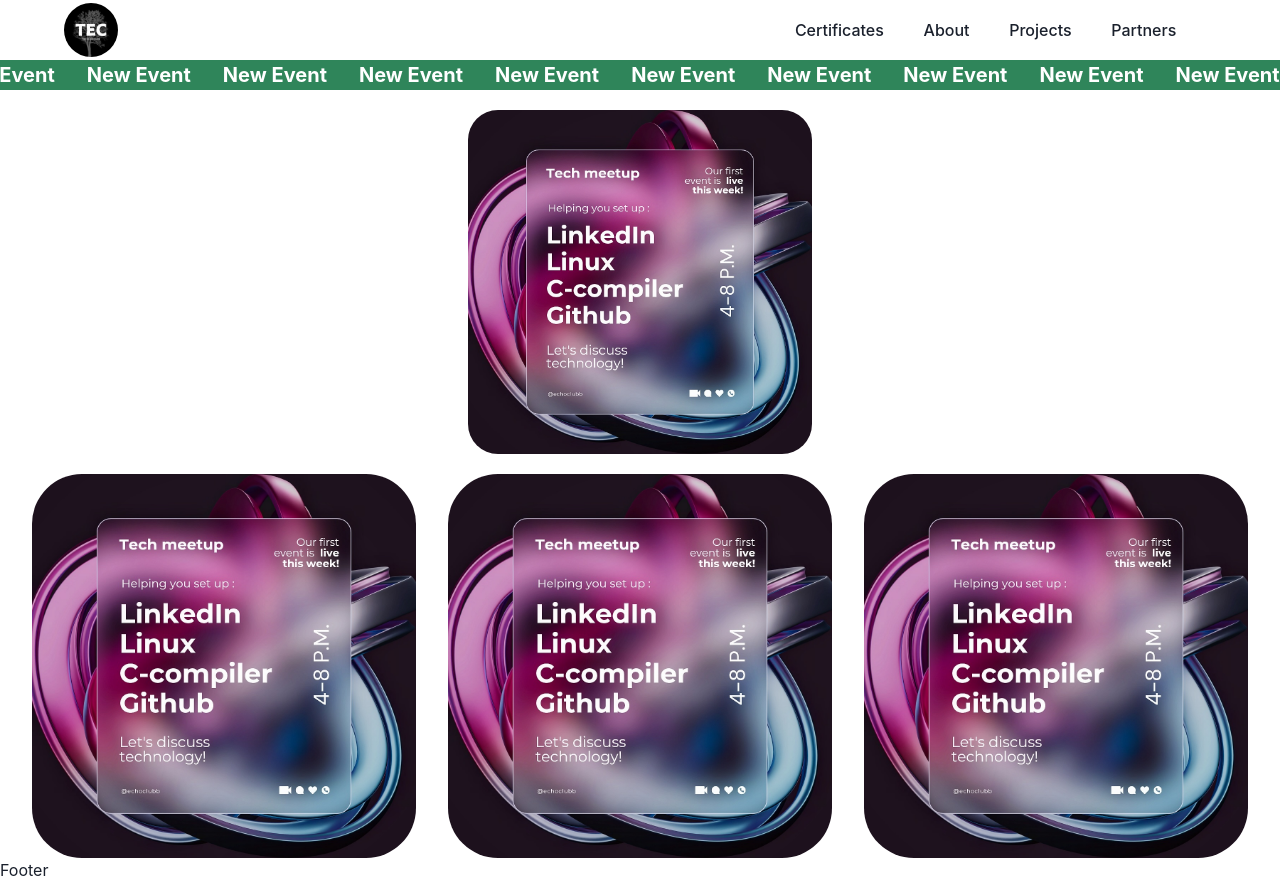
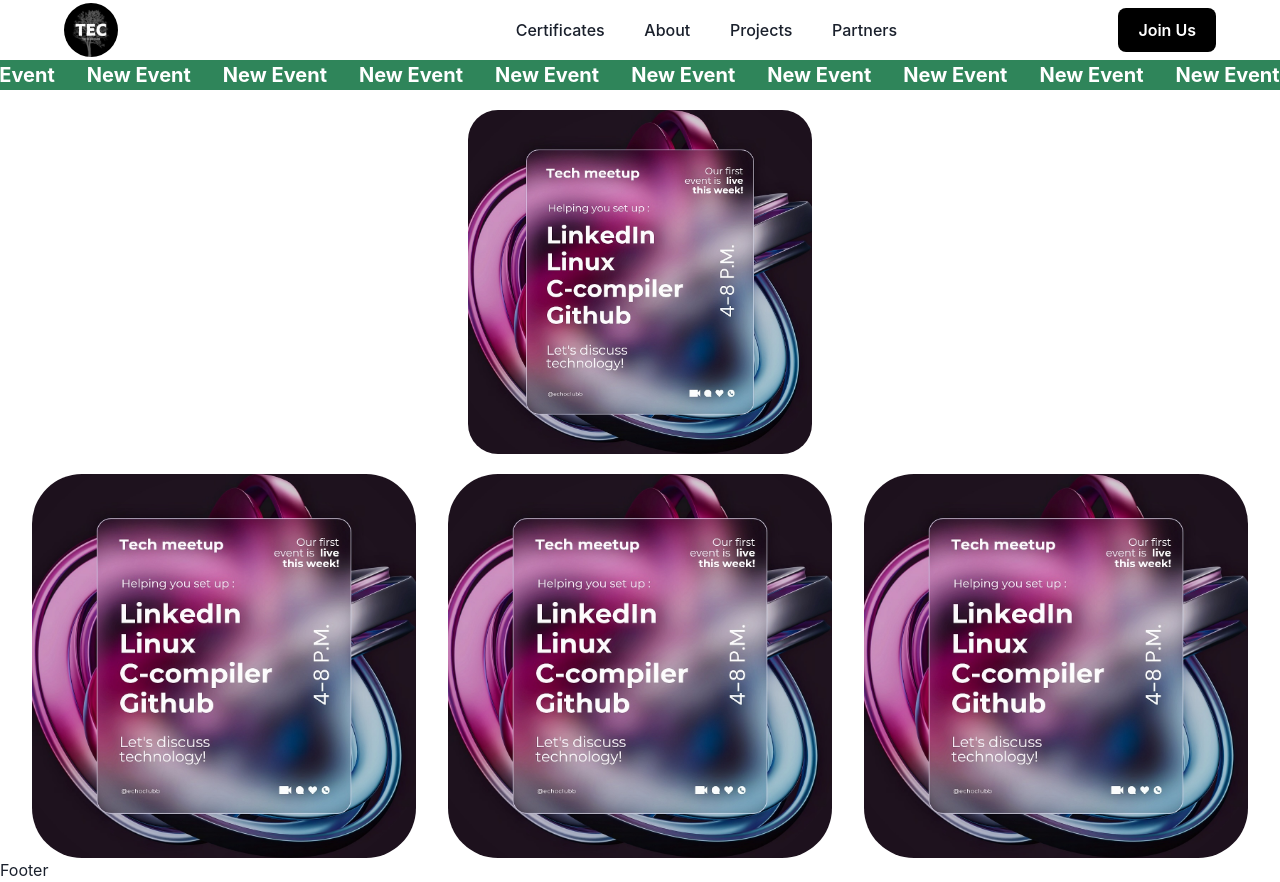
Before and after one commit to SandeepJhaVC/TEC, a React (Vite) app: page / in a window 1280 px wide. Built offline with nearby package versions, Linux system fonts and the light colour scheme.

Commit message:
minor update to header

```diff
--- a/src/components/header/Header.css
+++ b/src/components/header/Header.css
@@ -19,7 +19,7 @@
     transition: 0.3s ease-in-out;
 }
 
-.logo img:hover{
+.logo img:hover {
     height: 80%;
     padding: 0px 20px;
     background-color: black;
@@ -45,3 +45,18 @@
     padding: 5px 20px;
     border-radius: 8px;
 }
+
+/*CTA*/
+.cta {
+    display: flex;
+    justify-content: center;
+    align-items: center;
+}
+
+.cta a {
+    background-color: black;
+    color: white;
+    padding: 10px 20px;
+    border-radius: 8px;
+    font-weight: 600;
+}
--- a/src/components/header/Header.jsx
+++ b/src/components/header/Header.jsx
@@ -12,6 +12,8 @@
                 <a href="#">Projects</a>
                 <a href="#">Partners</a>
             </div>
+
+            <div class="cta"><a href="#">Join Us</a></div>
         </div>
     )
 }
```
